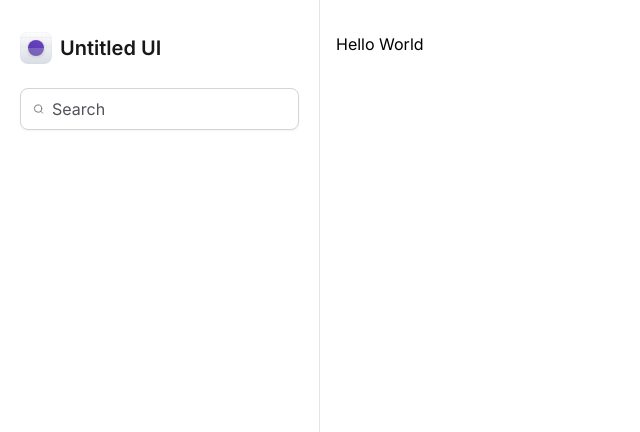
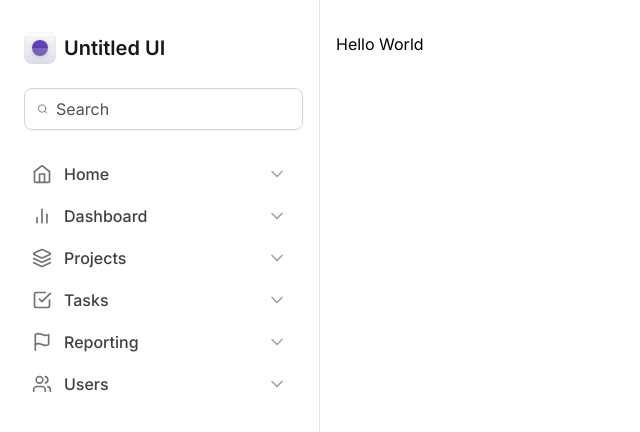
Before and after one commit to PabloXT14/ignite-tailwind, a Next.js app: page / in a window 1280 px wide. Shown: the top 432 px of the page, without its empty margins (0-640 px from the left). Built offline with nearby package versions, Linux system fonts and the light colour scheme.

Commit message:
feat: create navigation menu

```diff
--- a/src/components/sidebar/index.tsx
+++ b/src/components/sidebar/index.tsx
@@ -1,12 +1,13 @@
 import { LuSearch } from 'react-icons/lu'
 import { Logo } from './logo'
+import { MainNavigation } from './main-navigation'
 
 export const Sidebar = () => {
   return (
     <aside className="space-y-6 overflow-y-auto border-r border-zinc-200 px-5 py-8">
       <Logo />
 
-      <div className="flex w-full items-center gap-2 rounded-lg border border-zinc-300 px-3 py-2 shadow-sm">
+      <div className="mx-1 flex w-full items-center gap-2 rounded-lg border border-zinc-300 px-3 py-2 shadow-sm">
         <LuSearch className="size-5 text-zinc-500" />
         <input
           type="text"
@@ -14,6 +15,8 @@
           className="flex-1 border-0 bg-transparent p-0 text-zinc-900 placeholder-zinc-600"
         />
       </div>
+
+      <MainNavigation />
     </aside>
   )
 }
--- a/src/components/sidebar/logo.tsx
+++ b/src/components/sidebar/logo.tsx
@@ -2,7 +2,7 @@
 
 export const Logo = () => {
   return (
-    <strong className="flex items-center gap-2 text-xl font-semibold text-zinc-900">
+    <strong className="mx-1 flex items-center gap-2 text-xl font-semibold text-zinc-900">
       <LogoIcon />
       <span>Untitled UI</span>
     </strong>
--- /dev/null
+++ b/src/components/sidebar/main-navigation/index.tsx
@@ -0,0 +1,22 @@
+import {
+  LuBarChart2,
+  LuCheckSquare,
+  LuFlag,
+  LuHome,
+  LuLayers,
+  LuUsers,
+} from 'react-icons/lu'
+import { NavItem } from './nav-item'
+
+export const MainNavigation = () => {
+  return (
+    <nav className="space-y-0.5">
+      <NavItem title="Home" icon={LuHome} />
+      <NavItem title="Dashboard" icon={LuBarChart2} />
+      <NavItem title="Projects" icon={LuLayers} />
+      <NavItem title="Tasks" icon={LuCheckSquare} />
+      <NavItem title="Reporting" icon={LuFlag} />
+      <NavItem title="Users" icon={LuUsers} />
+    </nav>
+  )
+}
--- /dev/null
+++ b/src/components/sidebar/main-navigation/nav-item.tsx
@@ -0,0 +1,22 @@
+import { ElementType } from 'react'
+import { LuChevronDown } from 'react-icons/lu'
+
+type NavItemProps = {
+  title: string
+  icon: ElementType
+}
+
+export const NavItem = ({ title, icon: Icon }: NavItemProps) => {
+  return (
+    <a
+      href=""
+      className="group flex items-center gap-3 rounded px-3 py-2 hover:bg-violet-50"
+    >
+      <Icon className="size-5 text-zinc-500" />
+      <span className="font-medium text-zinc-700 group-hover:text-violet-500">
+        {title}
+      </span>
+      <LuChevronDown className="ml-auto size-5 text-zinc-400 group-hover:text-violet-300" />
+    </a>
+  )
+}
```
